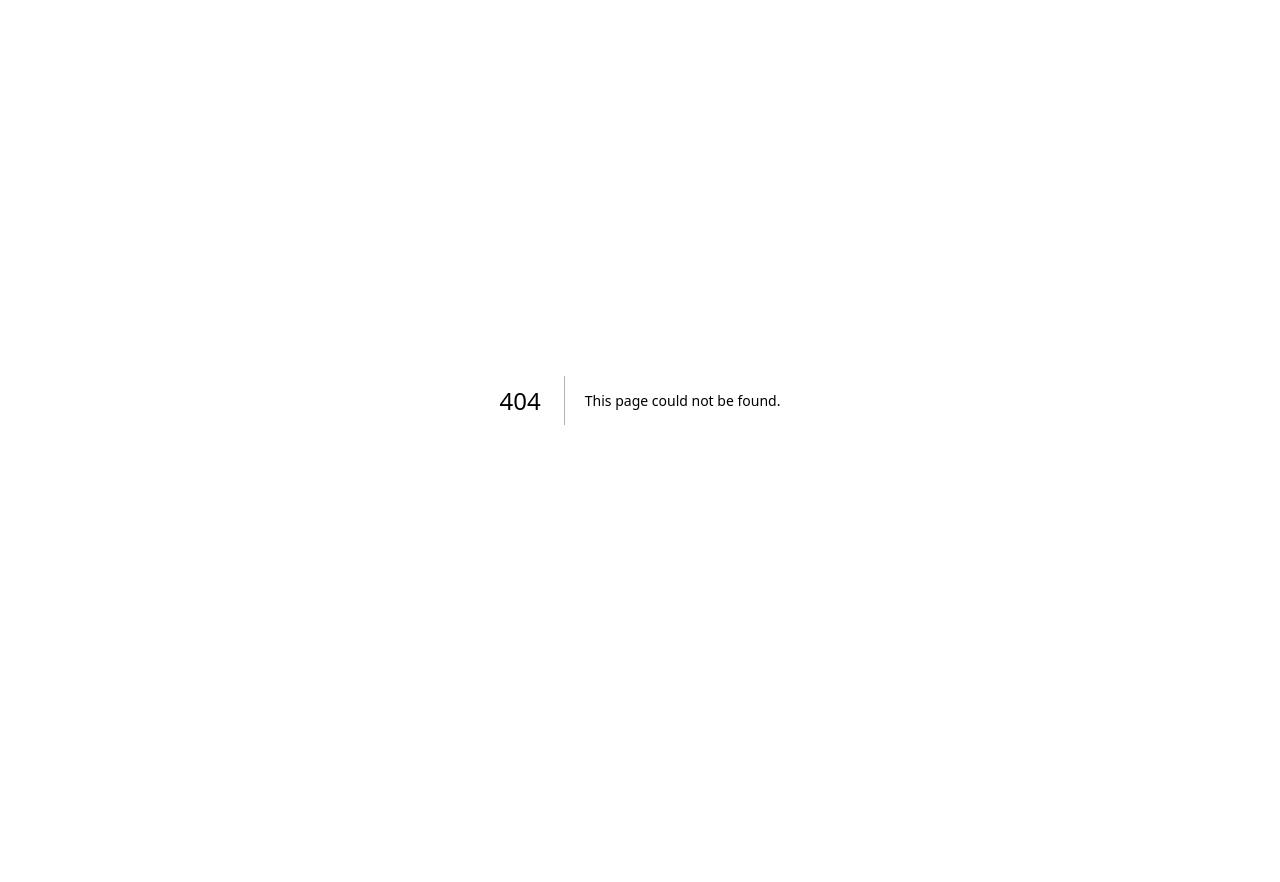
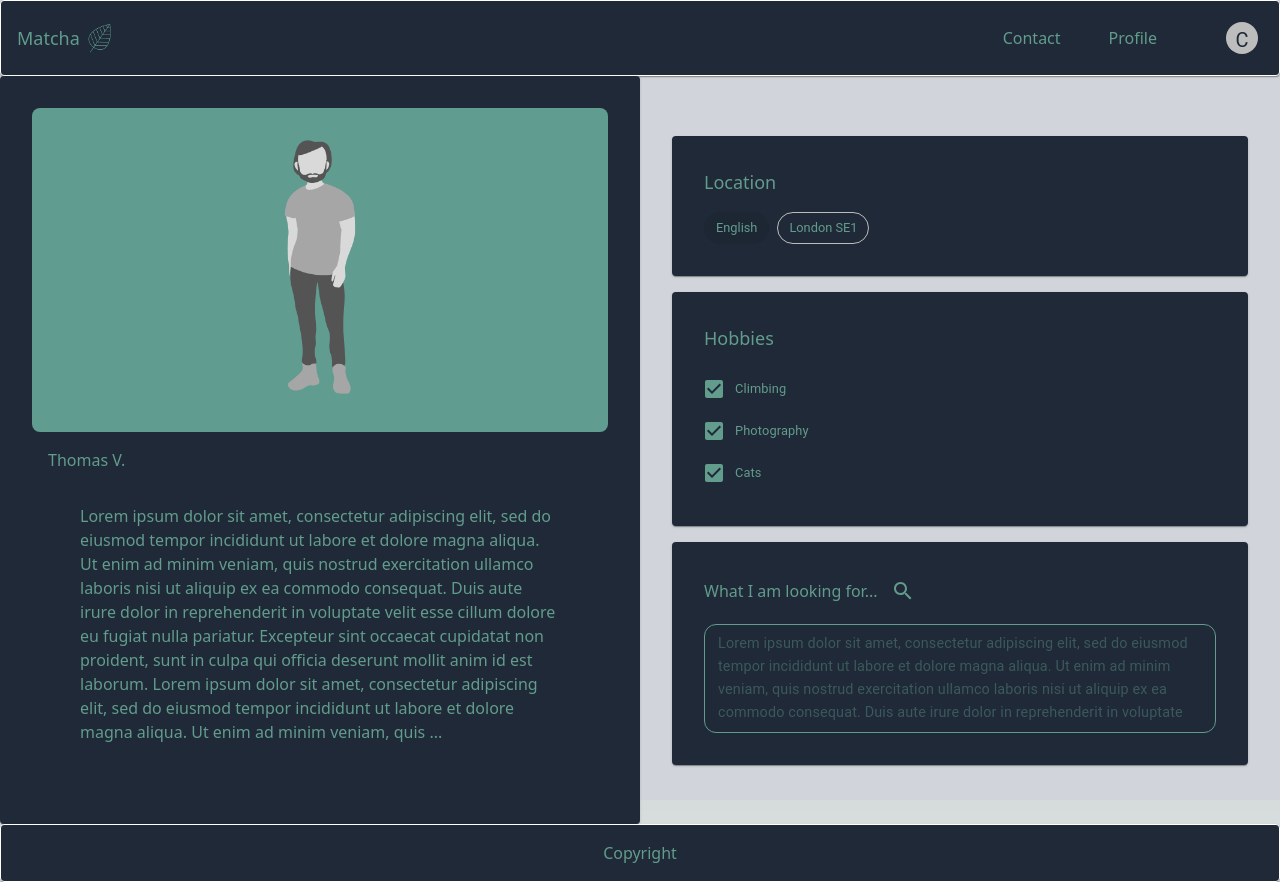
Before and after one commit to claire-d-b/Matcha_front_local, a Next.js app: page /profile/m in a window 1280 px wide. Before the commit this address had no page. Before the commit the page ends 800 px from the top, so only its background shows below. Built offline with nearby package versions, Linux system fonts and the light colour scheme.

Commit message:
mockup profile pages

```diff
--- a/src/app/Cprofile.tsx
+++ b/src/app/Cprofile.tsx
@@ -1,23 +1,26 @@
 import React from 'react'
 import { Card, CardContent, CardActionArea, CardMedia } from '@mui/material';
 import Image from 'next/image'
-import PeopleImage from '../../public/images/people.png'
+import PeopleImageF from '../../public/images/people_f.png'
+import PeopleImageM from '../../public/images/people_m.png'
 
 const str = "Lorem ipsum dolor sit amet, consectetur adipiscing elit, sed do eiusmod tempor incididunt ut labore et dolore magna aliqua. Ut enim ad minim veniam, quis nostrud exercitation ullamco laboris nisi ut aliquip ex ea commodo consequat. Duis aute irure dolor in reprehenderit in voluptate velit esse cillum dolore eu fugiat nulla pariatur. Excepteur sint occaecat cupidatat non proident, sunt in culpa qui officia deserunt mollit anim id est laborum. Lorem ipsum dolor sit amet, consectetur adipiscing elit, sed do eiusmod tempor incididunt ut labore et dolore magna aliqua. Ut enim ad minim veniam, quis nostrud exercitation ullamco laboris nisi ut aliquip ex ea commodo consequat. Duis aute irure dolor in reprehenderit in voluptate velit esse cillum dolore eu fugiat nulla pariatur. Excepteur sint occaecat cupidatat non proident, sunt in culpa qui officia deserunt mollit anim id est laborum."
 
 
 interface ComponentProps {
     className: any
+    imagePath: any
+    name: any
 }
 
-const _: React.FC<ComponentProps> = ({ className }) => {
+const _: React.FC<ComponentProps> = ({ className, imagePath, name }) => {
     return (
         <Card className={className}>
             <CardActionArea>
-                <CardMedia component="img" height="140" image='/images/people.png' alt="persona" className="rounded-lg" />
+                <CardMedia component="img" height="140" image={imagePath} alt="persona" className="rounded-lg" />
                 <CardContent>
                 <div className="font-thin">
-                    Helena S.
+                    { name }
                 </div>
                 <div className="p-8">
                 { str.slice(0, 600) + '...' }
--- a/src/app/Routes.tsx
+++ b/src/app/Routes.tsx
@@ -4,7 +4,7 @@
 import React from 'react';
 import { BrowserRouter as Router, Routes, Route } from 'react-router-dom';
 import Home from './home/page';
-import Profile from './profile/page';
+import Profile from './profile/f/page';
 
 
 const _ = () => {
--- a/src/app/profile/page.tsx
+++ b/src/app/profile/f/page.tsx
@@ -1,13 +1,13 @@
 import React from 'react'
 import { ThemeProvider, Paper } from '@mui/material'
-import Ctextfield from '../Ctextfield'
-import Cprofile from '../Cprofile'
-import Ctitle from '../Ctitle'
-import Cnav from '../Cnav'
+import Ctextfield from '../../Ctextfield'
+import Cprofile from '../../Cprofile'
+import Ctitle from '../../Ctitle'
+import Cnav from '../../Cnav'
 import Image from 'next/image'
-import TeaImage from '../../../public/images/tea.png'
-import LeafImage from '../../../public/images/leaf.png'
-import theme from '../theme'
+import TeaImage from '../../../../public/images/tea.png'
+import LeafImage from '../../../../public/images/leaf.png'
+import theme from '../../theme'
 import { CardActionArea } from '@mui/material';
 import Chip from '@mui/material/Chip';
 import Stack from '@mui/material/Stack';
@@ -19,6 +19,12 @@ import IconButton from '@mui/material/IconButton';
 
 const str = "Lorem ipsum dolor sit amet, consectetur adipiscing elit, sed do eiusmod tempor incididunt ut labore et dolore magna aliqua. Ut enim ad minim veniam, quis nostrud exercitation ullamco laboris nisi ut aliquip ex ea commodo consequat. Duis aute irure dolor in reprehenderit in voluptate velit esse cillum dolore eu fugiat nulla pariatur. Excepteur sint occaecat cupidatat non proident, sunt in culpa qui officia deserunt mollit anim id est laborum."
 
+const person = {
+    name: 'Helena S.',
+    language: 'French',
+    city: 'Paris 15',
+    hobbies: ['Yoga', 'Drawing', 'Travel']
+}
 
 const _ = () => {
     return (
@@ -30,19 +36,19 @@ const _ = () => {
                     <Cnav className="self-end flex w-full justify-end items-center gap-12" />
                 </Paper>
                 <div className="w-full flex items-center justify-center">
-                    <Cprofile className="p-8 flex flex-col gap-4 w-full bg-transparent"/>
+                    <Cprofile imagePath="../../../images/people_f.png" name={person.name} className="p-8 flex flex-col gap-4 w-full bg-transparent"/>
                     <div className="w-full p-8 gap-4 flex flex-col justify-center items-center">
                         <Paper className="p-8 rounded-lg flex flex-col gap-4 w-full text-lg font-thin">Location
                             <Stack direction="row" spacing={1}>
-                                <Chip label="French" className="font-normal bg-gray-600 text-white" />
-                                <Chip label="Paris 15" variant="outlined" className="font-normal"/>
+                                <Chip label={person.language} className="font-normal bg-gray-600 text-white" />
+                                <Chip label={person.city} variant="outlined" className="font-normal"/>
                             </Stack>
                         </Paper>
                         <Paper className="p-8 rounded-lg flex flex-col gap-4 w-full text-lg font-thin text-lg">Hobbies
                             <FormGroup>
-                                <FormControlLabel disabled control={<Checkbox defaultChecked />} label="Yoga" />
-                                <FormControlLabel disabled control={<Checkbox defaultChecked />} label="Drawing" />
-                                <FormControlLabel disabled control={<Checkbox defaultChecked />} label="Travel"/>
+                                <FormControlLabel disabled control={<Checkbox defaultChecked />} label={person.hobbies[0]} />
+                                <FormControlLabel disabled control={<Checkbox defaultChecked />} label={person.hobbies[1]} />
+                                <FormControlLabel disabled control={<Checkbox defaultChecked />} label={person.hobbies[2]} />
                             </FormGroup>
                         </Paper>
                         <Paper className="flex p-8 rounded-lg flex flex-col gap-4 w-full font-thin justify-center items-start">
--- /dev/null
+++ b/src/app/profile/m/page.tsx
@@ -0,0 +1,71 @@
+import React from 'react'
+import { ThemeProvider, Paper } from '@mui/material'
+import Ctextfield from '../../Ctextfield'
+import Cprofile from '../../Cprofile'
+import Ctitle from '../../Ctitle'
+import Cnav from '../../Cnav'
+import Image from 'next/image'
+import TeaImage from '../../../../public/images/tea.png'
+import LeafImage from '../../../../public/images/leaf.png'
+import theme from '../../theme'
+import { CardActionArea } from '@mui/material';
+import Chip from '@mui/material/Chip';
+import Stack from '@mui/material/Stack';
+import FormGroup from '@mui/material/FormGroup';
+import FormControlLabel from '@mui/material/FormControlLabel';
+import Checkbox from '@mui/material/Checkbox';
+import SearchIcon from '@mui/icons-material/Search';
+import IconButton from '@mui/material/IconButton';
+
+const str = "Lorem ipsum dolor sit amet, consectetur adipiscing elit, sed do eiusmod tempor incididunt ut labore et dolore magna aliqua. Ut enim ad minim veniam, quis nostrud exercitation ullamco laboris nisi ut aliquip ex ea commodo consequat. Duis aute irure dolor in reprehenderit in voluptate velit esse cillum dolore eu fugiat nulla pariatur. Excepteur sint occaecat cupidatat non proident, sunt in culpa qui officia deserunt mollit anim id est laborum."
+
+const person = {
+    name: 'Thomas V.',
+    language: 'English',
+    city: 'London SE1',
+    hobbies: ['Climbing', 'Photography', 'Cats']
+}
+
+const _ = () => {
+    return (
+        <ThemeProvider theme={theme}>
+            <div className="flex flex-col h-screen w-screen bg-gray-300">
+                <Paper className="p-4 border border-white flex w-full justify-center items-center bg-gray-800">
+                    <Ctitle opts="text-lg font-light" title="Matcha" />
+                    <Image className="w-10 h-auto" src={LeafImage} alt="leaf" />
+                    <Cnav className="self-end flex w-full justify-end items-center gap-12" />
+                </Paper>
+                <div className="w-full flex items-center justify-center">
+                    <Cprofile imagePath="../../../images/people_m.png" name="Thomas V." className="p-8 flex flex-col gap-4 w-full bg-transparent"/>
+                    <div className="w-full p-8 gap-4 flex flex-col justify-center items-center">
+                        <Paper className="p-8 rounded-lg flex flex-col gap-4 w-full text-lg font-thin">Location
+                            <Stack direction="row" spacing={1}>
+                                <Chip label={person.language} className="font-normal bg-gray-600 text-white" />
+                                <Chip label={person.city} variant="outlined" className="font-normal"/>
+                            </Stack>
+                        </Paper>
+                        <Paper className="p-8 rounded-lg flex flex-col gap-4 w-full text-lg font-thin text-lg">Hobbies
+                            <FormGroup>
+                                <FormControlLabel disabled control={<Checkbox defaultChecked />} label={person.hobbies[0]} />
+                                <FormControlLabel disabled control={<Checkbox defaultChecked />} label={person.hobbies[1]} />
+                                <FormControlLabel disabled control={<Checkbox defaultChecked />} label={person.hobbies[2]} />
+                            </FormGroup>
+                        </Paper>
+                        <Paper className="flex p-8 rounded-lg flex flex-col gap-4 w-full font-thin justify-center items-start">
+                            <div className="flex items-center justify-start gap-2">
+                                <div>What I am looking for...</div>
+                                <IconButton size="small"><SearchIcon /></IconButton>
+                            </div>
+                            <Ctextfield opts="w-full" type="text" size="small" variant="outlined" label="" multiline={true} rows={4} placeholder={str.slice(0, 300) + '...'} />
+                        </Paper>
+                    </div>
+                </div>
+                <Paper className="w-full p-4 border border-white flex flex-col justify-center items-center bg-gray-800">
+                    Copyright
+                </Paper>
+            </div>
+        </ThemeProvider>
+    )
+}
+
+export default _
```
Also changed, not shown: public/images/people_f.png (renamed from public/images/people.png), public/images/people_m.png (added).
